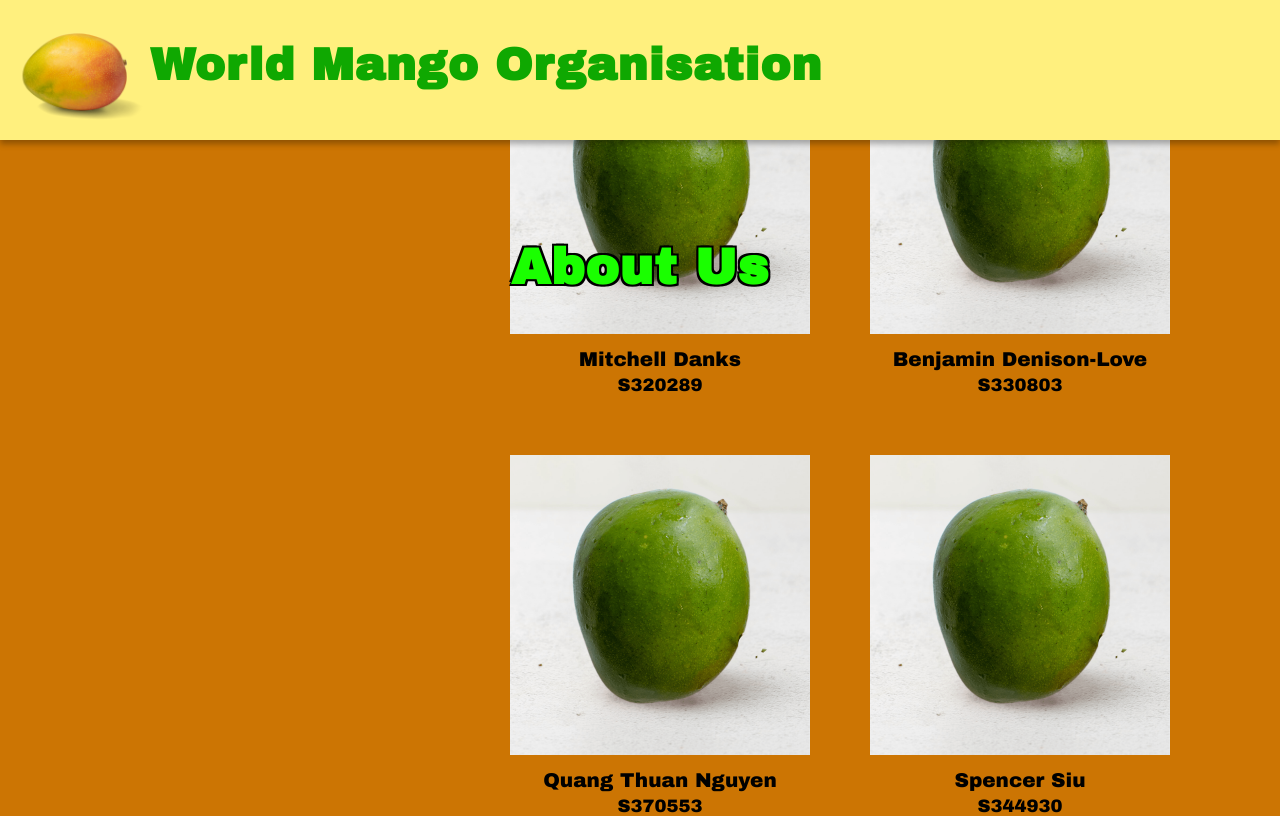
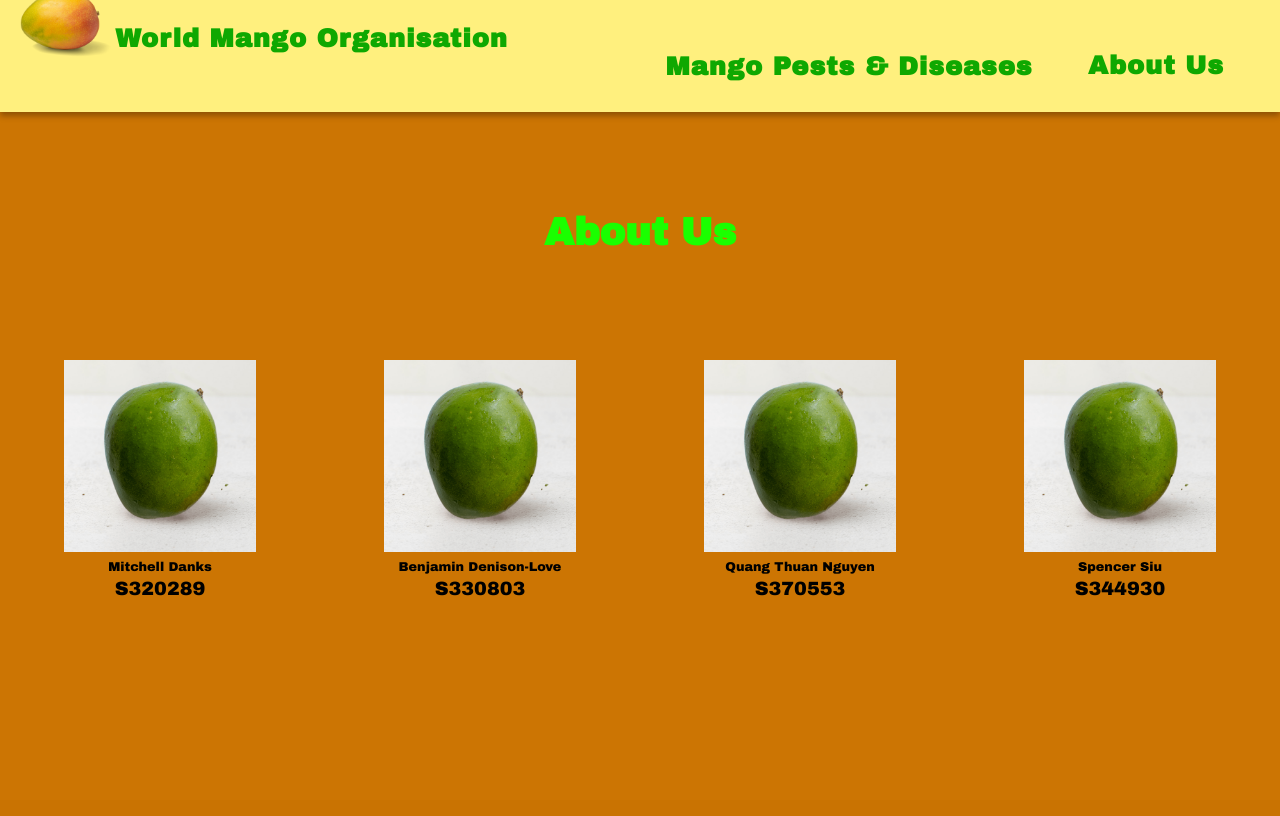
Before and after one commit to QuangThuanNGUYEN/mango_surveillance_web, a Django app: page /about/ in a window 1280 px wide. After the commit the page ends 596 px from the top, so only its background shows below. Run offline with Django 5.2, Linux system fonts and the light colour scheme.

Commit message:
Major CSS update for better display

```diff
--- a/mango_pests_app/static/css/styles.css
+++ b/mango_pests_app/static/css/styles.css
@@ -8,7 +8,7 @@
     left: 0;
     background-color: #fff07e;
     width: 100%;
-    padding: 70px 0;
+    padding: 7vh 0;
     text-align: center;
     font-size: 2em;
     font-weight: bold;
@@ -23,7 +23,6 @@ body {
     display: flex;
     justify-content: center;
     align-items: center;
-    height: 100vh;
     align-items: flex-start;
     flex-direction: column;
     background-color: #cc7503;
@@ -33,62 +32,56 @@ body {
 /* Mango Image */
 .mango-image {
     position: fixed;
-    top: -40px;
-    left: -5px;
-    width: 170px;
+    top: -8vh;
+    left: 0vw;
+    width: 10vw;
 }
 
 /* Banner Text */
 h1 {
     position: fixed;
-    top: 10px;
-    left: 150px;
+    top: 1vh;
+    left: 9vw;
     color: #0fa801;
     font-style: bold;
     font-family: 'Archivo Black', sans-serif;
     letter-spacing: 1px;
-    font-size: 45px;
+    font-size: 2vw;
 }
 
 h2 {
     position: fixed;
-    top: 65px;
-    left: 1300px;
+    top: 4vh;
+    left: 52vw;
     color: #0fa801;
     font-family: 'Archivo Black', sans-serif;
     font-weight: bold;
     letter-spacing: 1px;
-    font-size: 30px;
+    font-size: 2vw;
 }
 
 h3 {
     position: fixed;
-    top: 60px;
-    left: 1800px;
+    top: 3.3vh;
+    left: 85vw;
     color: #0fa801;
     font-family: 'Archivo Black', sans-serif;
     font-weight: bold;
     letter-spacing: 1px;
-    font-size: 30px;
+    font-size: 2vw;
 }
 
-/* Dynamic Page Title */
 h4 {
-    position: fixed;
-    top: 200px;
+    position: absolute;
     left: 50%;
-    transform: translate(-50%, -50%);
+    top: 20vh;
+    transform: translateX(-50%);
     color: #1aff00;
     font-family: 'Archivo Black', sans-serif;
     font-weight: bold;
-    letter-spacing: 1px;
-    font-size: 50px;
-    text-shadow:
-        -2px -2px 0 black,
-        2px -2px 0 black,
-        -2px 2px 0 black,
-        2px 2px 0 black;
+    font-size: 3vw;
 }
+
 
 /* About Us Page */
 .aboutus-container {
@@ -96,13 +89,13 @@ h4 {
     justify-content: center;
     align-items: center;
     flex-wrap: wrap;
-    gap: 60px;
-    margin-top: 50px;
-    margin-left: 400px;
+    gap: 10vw;
+    margin-top: 45vh;
+    margin-left: 5vw;
 }
 
 .aboutus-item {
-    display: fixed;
+    display: flex;
     flex-direction: column;
     align-items: center;
     text-align: center;
@@ -110,7 +103,7 @@ h4 {
 
 /* About Us Images */
 .aboutus-image {
-    max-width: 300px;
+    max-width: 15vw;
     width: 100%;
     height: auto;
 }
@@ -118,17 +111,17 @@ h4 {
 /* About Us Names */
 .aboutus-name {
     font-family: 'Archivo Black', sans-serif;
-    font-size: 20px;
+    font-size: 1vw;
     color: #000000;
-    margin-top: 10px;
+    margin-top: 1vh;
 }
 
 /* About Us SIDs */
 .aboutus-subname {
     font-family: 'Archivo Black', sans-serif;
-    font-size: 18px;
+    font-size: 1.5vw;
     color: #000000;
-    margin-top: 5px;
+    margin-top: 0.5vh;
 }
 
 .aboutus-images, .aboutus-names {
@@ -136,6 +129,7 @@ h4 {
     margin: 0;
     padding: 0;
 }
+
 /* D&P Page */
 .projectlist-item {
     display: flex;
@@ -145,28 +139,29 @@ h4 {
 }
 
 .project_list-image {
-    max-width: 300px;
+    max-width: 20vw;
     width: 100%;
     height: auto;
 }
 
 .dpname {
     font-family: 'Archivo Black', sans-serif;
-    font-size: 20px;
+    font-size: 2vw;
     color: #000000;
-    margin-top: 10px;
+    margin-top: 1vh;
 }
 
 .dpdesc {
     font-family: 'Arial', sans-serif;
-    font-size: 16px;
+    font-size: 1.5vw;
     color: #333333;
-    margin-top: 5px;
-    max-width: 280px;
+    margin-top: 0.5vh;
+    max-width: 20vw;
     text-align: center;
 }
 
 .project_list-container, .projectlist-item {
-    margin-left: 450px;
-    margin-top: 60px;
+    margin-left: 20vw;
+    margin-top: 23vh;
+    margin-bottom: 2vh;
 }
--- a/mango_pests_app/templates/base.html
+++ b/mango_pests_app/templates/base.html
@@ -13,26 +13,24 @@
 <body>
     <div class="banner"></div>
 
-    <img src="{% static 'images/mango.png' %}" alt="Mango Image" class="mango-image">
-
+    <a href="{% url 'home' %}">
+        <img src="{% static 'images/mango.png' %}" alt="Mango Image" class="mango-image">
+    </a>
     <h1>
         <a href="{% url 'home' %}" style="text-decoration: none; color: inherit;">
             World Mango Organisation
         </a>
     </h1>
-
     <h2>
         <a href="{% url 'project_list' %}" style="text-decoration: none; color: inherit;">
             Mango Pests & Diseases
         </a>
     </h2>
-
     <h3>
         <a href="{% url 'about' %}" style="text-decoration: none; color: inherit;">
             About Us
         </a>
     </h3>
-
     {% block content %}{% endblock %}
 </body>
 </html>
```
